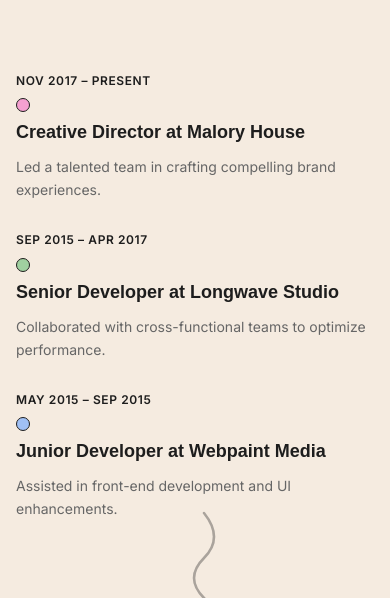
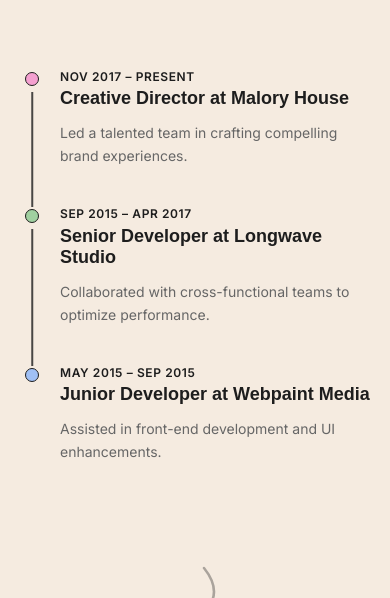
Before and after one commit to imrishusingh1/portfolio, a React (Vite) app in the folder client/: page / in a window 390 px wide. Shown: the part 163-761 px from the top of the page. Built offline with nearby package versions, Linux system fonts and the light colour scheme; no server answers; a web font is replaced by a local one.

Commit message:
style: Fix mobile timeline layout structure and prevent review card overlap

```diff
--- a/client/src/components/About.css
+++ b/client/src/components/About.css
@@ -226,22 +226,44 @@
   .exp-inner { grid-template-columns: 1fr; }
   .exp-left { position: static; }
   .timeline-item {
-    grid-template-columns: 1fr;
-    gap: 10px;
-    padding-bottom: 28px;
+    grid-template-columns: 32px 1fr;
+    grid-template-rows: auto auto;
+    gap: 0 12px;
+    padding-bottom: 40px;
   }
-  .timeline-period { text-align: left; font-size: 12px; }
+  .timeline-period {
+    grid-column: 2;
+    grid-row: 1;
+    text-align: left;
+    font-size: 12px;
+    margin-bottom: 4px;
+    padding-top: 0;
+  }
   .timeline-divider {
+    grid-column: 1;
+    grid-row: 1 / span 2;
     min-height: 10px;
-    align-items: flex-start;
+    align-items: center; /* Center dot horizontally */
+    position: relative;
+    margin-top: 2px;
   }
-  .timeline-divider::after { display: none; }
-  .timeline-content { padding-left: 0; }
+  .timeline-divider::after {
+    display: block;
+    top: 20px;
+    bottom: -40px;
+    left: 50%;
+    transform: translateX(-50%);
+  }
+  .timeline-content {
+    grid-column: 2;
+    grid-row: 2;
+    padding-left: 0;
+  }
 }
 
 @media (max-width: 480px) {
   .about-section { padding: 72px 0; }
-  .experience-section { padding-bottom: 120px; }
+  .experience-section { padding-bottom: 220px; } /* Increased from 120px to prevent the Testimonials card from overlapping */
   .about-text p { font-size: 15px; }
   .timeline-role { font-size: 18px; }
 }
```
